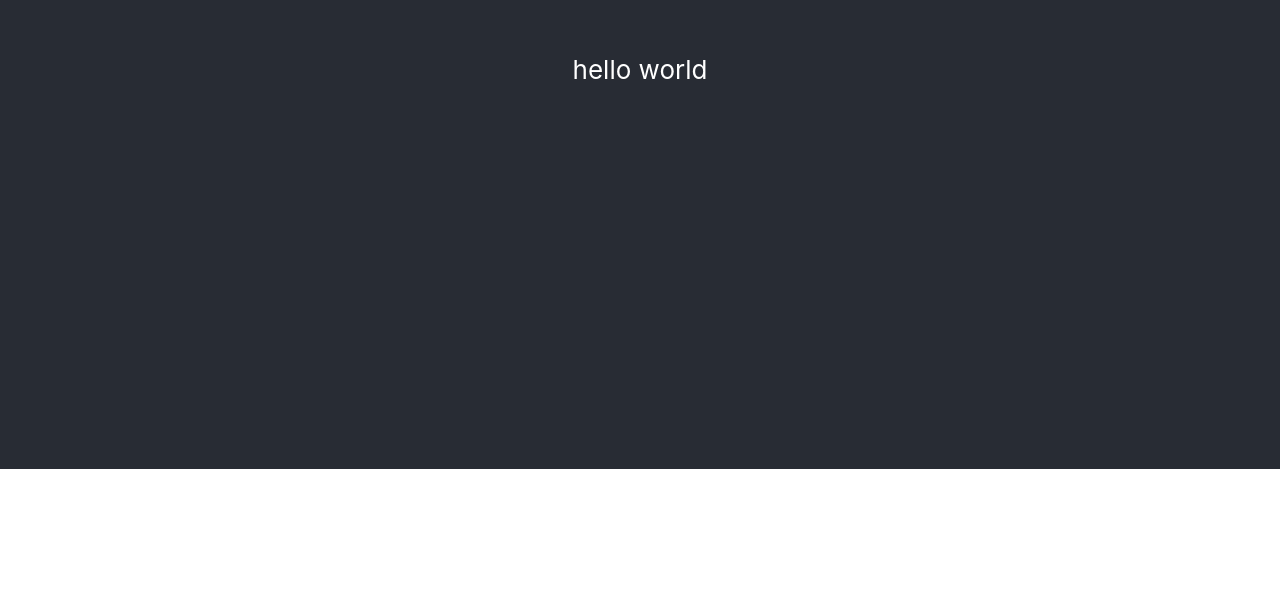
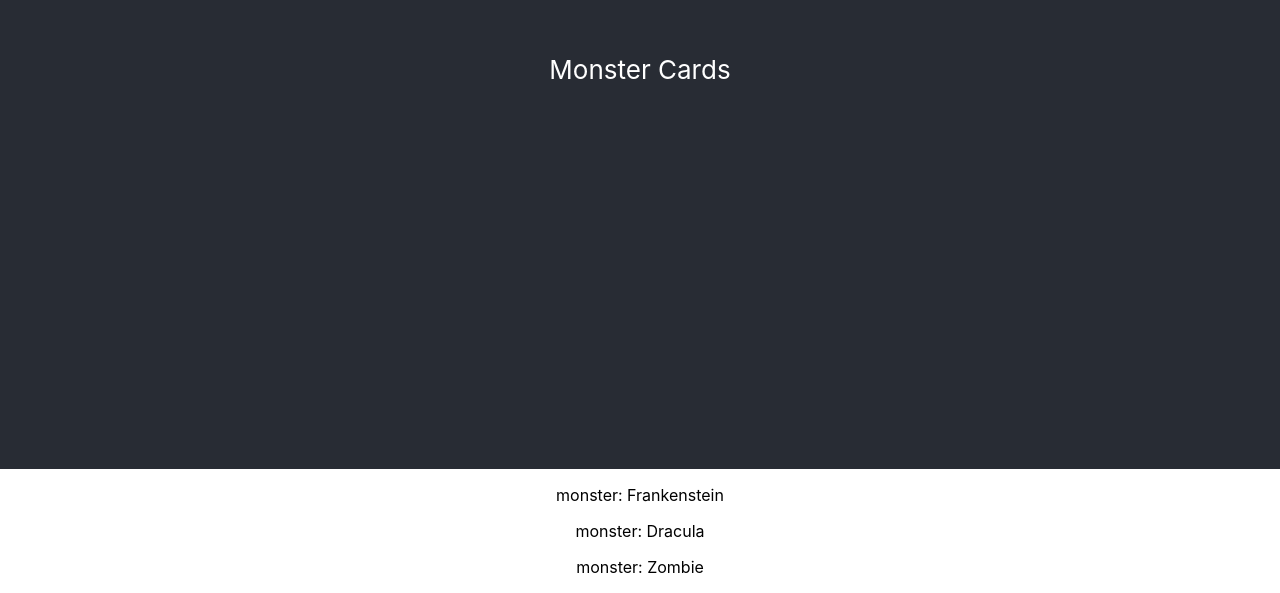
Before and after one commit to chynnalew/card-rolodex, a React (Create React App) app: page / in a window 1280 px wide. Shown: the part 331-924 px from the top of the page. Before the commit the page ends 800 px from the top, so only its background shows below. Built offline with nearby package versions, Linux system fonts and the light colour scheme.

Commit message:
add header, app control components

```diff
--- a/public/index.html
+++ b/public/index.html
@@ -2,14 +2,12 @@
 <html lang="en">
   <head>
     <meta charset="utf-8" />
-    <link rel="icon" href="%PUBLIC_URL%/favicon.ico" />
     <meta name="viewport" content="width=device-width, initial-scale=1" />
     <meta name="theme-color" content="#000000" />
     <meta
       name="description"
       content="Web site created using create-react-app"
     />
-    <link rel="apple-touch-icon" href="%PUBLIC_URL%/logo192.png" />
     <!--
       manifest.json provides metadata used when your web app is installed on a
       user's mobile device or desktop. See https://developers.google.com/web/fundamentals/web-app-manifest/
@@ -24,7 +22,7 @@
       work correctly both with client-side routing and a non-root public URL.
       Learn how to configure a non-root public URL by running `npm run build`.
     -->
-    <title>React App</title>
+    <title>Card Rolodex</title>
   </head>
   <body>
     <noscript>You need to enable JavaScript to run this app.</noscript>
--- a/src/components/App.js
+++ b/src/components/App.js
@@ -1,11 +1,12 @@
 import '../css/App.css';
+import AppControl from './AppControl';
+import Header from './Header';
 
 function App() {
   return (
     <div className="App">
-      <header className="App-header">
-        hello world
-      </header>
+      <Header />
+      <AppControl />
     </div>
   );
 }
--- /dev/null
+++ b/src/components/AppControl.js
@@ -0,0 +1,38 @@
+import React from 'react';
+
+class AppControl extends React.Component {
+  constructor() {
+    super();
+
+    this.state = {
+      monsters: [
+        {
+          name: 'Frankenstein',
+          id: 'hi'
+        },
+        {
+          name: 'Dracula',
+          id: 'hi1'
+        },
+        {
+          name: 'Zombie',
+          id: 'hi2'
+        }
+      ]
+    }
+  }
+
+  render() {
+    return (
+      <div className='app-control'>
+        {
+          this.state.monsters.map(monster =>
+            <p key={monster.id}>monster: {monster.name}</p>
+          )
+        }
+      </div>
+    )
+  }
+}
+
+export default AppControl;
--- /dev/null
+++ b/src/components/Header.js
@@ -0,0 +1,11 @@
+import React from 'react';
+
+function Header() {
+  return (
+    <div className="header">
+        Monster Cards
+    </div>
+  )
+}
+
+export default Header;
--- a/src/css/App.css
+++ b/src/css/App.css
@@ -2,7 +2,7 @@
   text-align: center;
 }
 
-.App-header {
+.header {
   background-color: #282c34;
   min-height: 100vh;
   display: flex;
```
Also changed, not shown: 2 other files (tests, documents, lock files or other folders).
